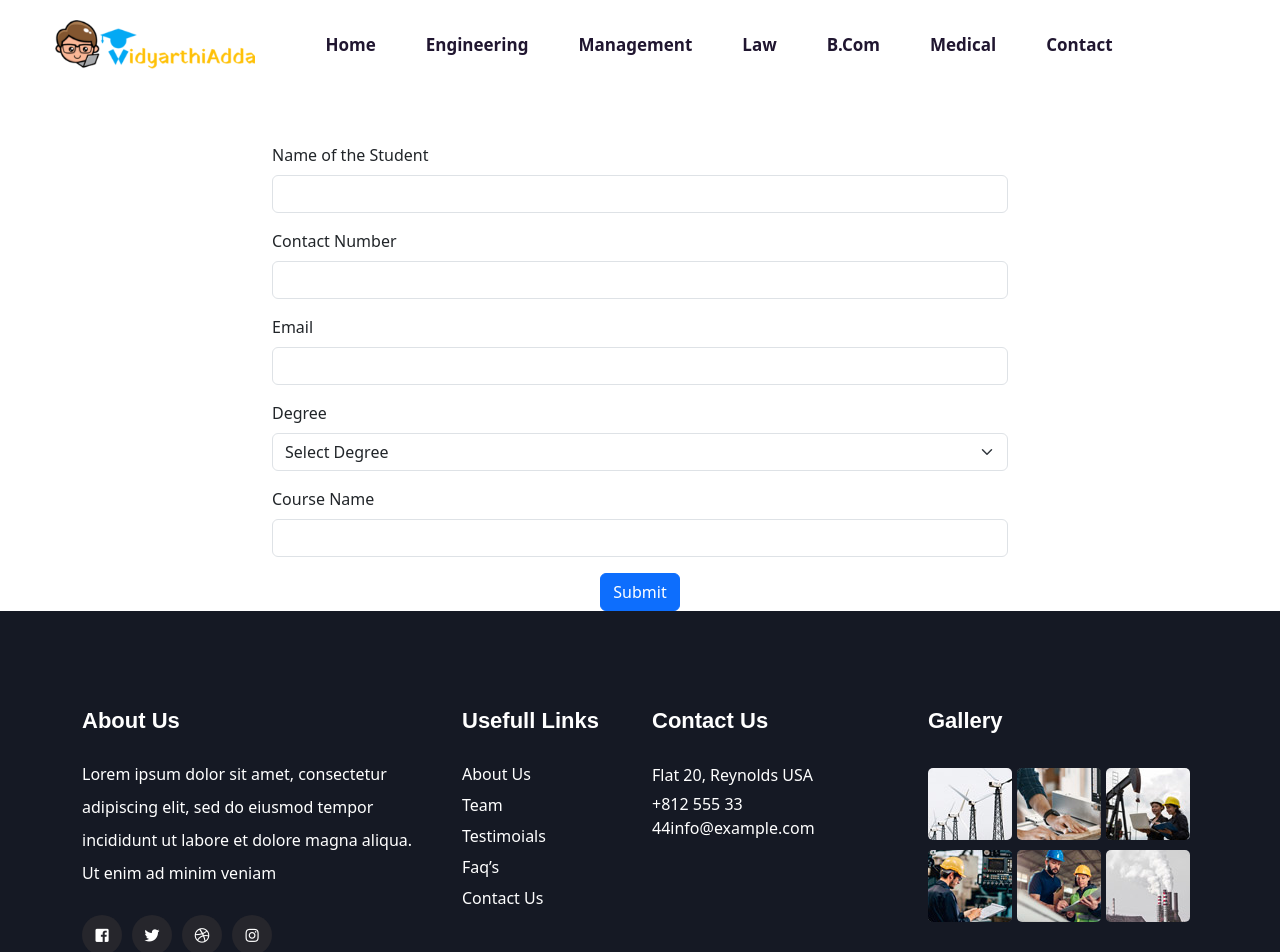
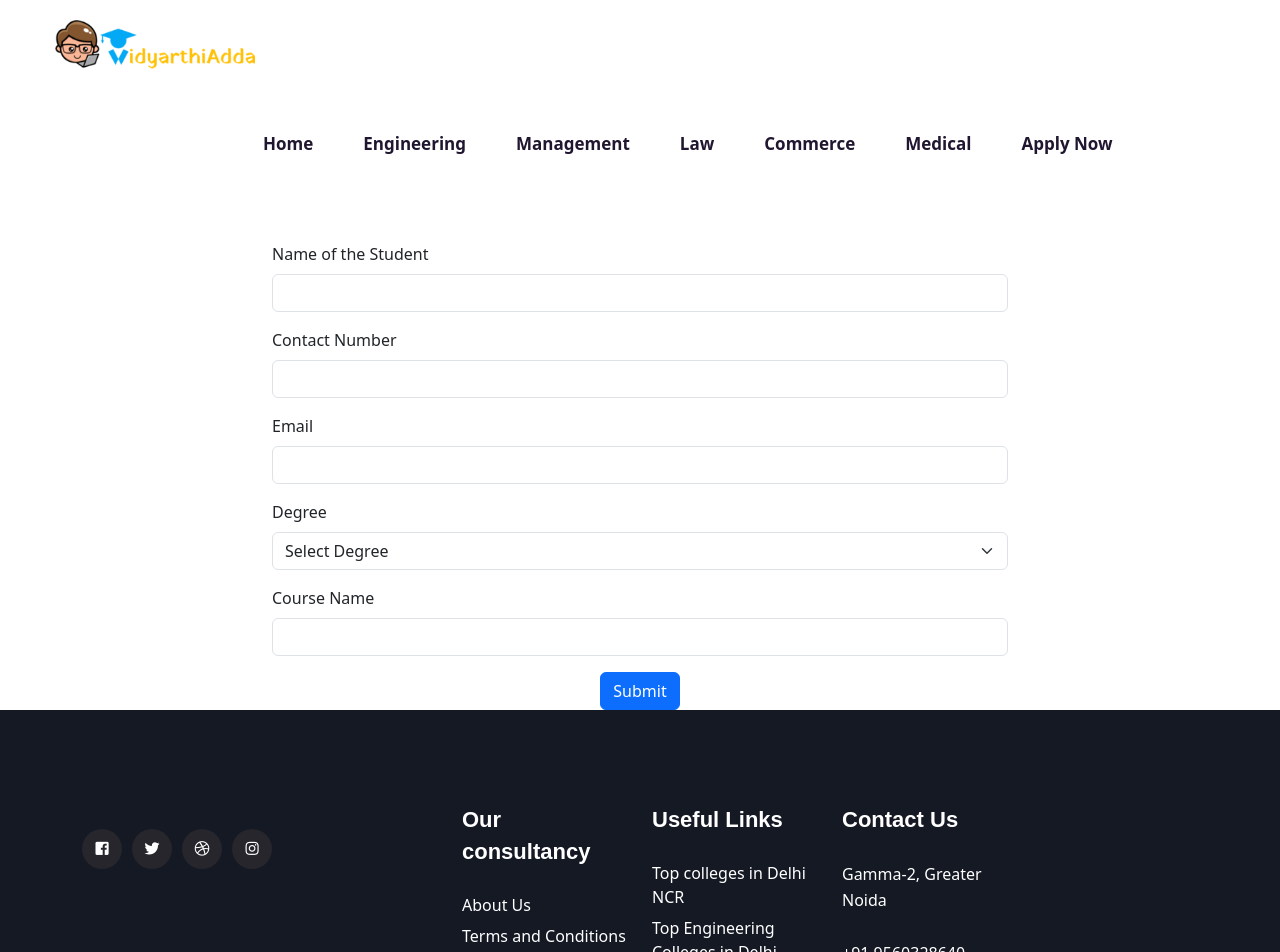
Before and after one commit to abdulrehman043/street_wolf, a Next.js app: page /apply/student_application in a window 1280 px wide. Shown: the part 80-1032 px from the top of the page. Built offline with nearby package versions, Linux system fonts and the light colour scheme; a web font is replaced by a local one.

Commit message:
update changes

```diff
--- a/app/page.jsx
+++ b/app/page.jsx
@@ -23,8 +23,8 @@ const Home = () => {
       <Milestone/>
       {/* <PartnerColleges/> */}
       {/* <Testimonial/> */}
-      <NewsLetter/>
-      <Youtube/>
+      {/* <NewsLetter/> */}
+      {/* <Youtube/> */}
       <Footer/>
     </div>
   );
--- a/components/find_colleges.jsx
+++ b/components/find_colleges.jsx
@@ -111,7 +111,7 @@ const FindCollege = () => {
                         <div className="col-lg-2 col-md-6">
                             <div className="features-two-sec-single  hover_yellow">
                                 <div className="text-center">
-                                    <img src="assets/logo/hyd.png" alt="Engaged Learners, Active Learners" />
+                                    <img src="assets/logo/hyedrabad.png" alt="Engaged Learners, Active Learners" />
                                 </div>
                                 <h3 className="text-center">Hyedrabad</h3>
                             </div>
--- a/components/footer.jsx
+++ b/components/footer.jsx
@@ -11,18 +11,14 @@ import React from 'react';
 
 const Footer = () =>
 {
+    const currentYear = new Date().getFullYear();
+
     return(
         <footer className="footer-section">
         <div className="container">
             <div className="row">
                 <div className="col-xl-4 col-lg-6 col-md-6 wow fadeInUp animated" data-wow-delay="100ms" style={{ visibility: 'visible', animationDelay: '100ms', animationName: 'fadeInUp' }}>
                     <div className="footer-widget-single footer-widget-about">
-                        <div className="footer-widget-title">
-                            <h3>About Us</h3>
-                        </div>
-                        <div className="footer-widget-about-text">
-                            <p>Lorem ipsum dolor sit amet, consectetur adipiscing elit, sed do eiusmod tempor incididunt ut labore et dolore magna aliqua. Ut enim ad minim veniam</p>
-                        </div>
                         <div className="footer-widget-about-social">
                             <a href="#"><i className="fab fa-facebook-square"></i></a>
                             <a href="#"><i className="fab fa-twitter"></i></a>
@@ -34,14 +30,25 @@ const Footer = () =>
                 <div className="col-xl-2 col-lg-6 col-md-6 wow fadeInUp animated" data-wow-delay="200ms" style={{ visibility: 'visible', animationDelay: '200ms', animationName: 'fadeInUp' }}>
                     <div className="footer-widget-single footer-widget-useful-links">
                        <div className="footer-widget-title">
-                            <h3>Usefull Links</h3>
+                            <h3>Our consultancy</h3>
                         </div>
                         <ul className="footer-widget-useful-links-list list-unstyled">
                             <li><a href="#">About Us</a></li>
-                            <li><a href="#">Team</a></li>
-                            <li><a href="a.html">Testimoials</a></li>
+                            <li><a href="#">Terms and Conditions</a></li>
                             <li><a href="#">Faq’s</a></li>
                             <li><a href="#">Contact Us</a></li>
+                        </ul>
+                    </div>
+                </div>
+                <div className="col-xl-2 col-lg-6 col-md-6 wow fadeInUp animated" data-wow-delay="200ms" style={{ visibility: 'visible', animationDelay: '200ms', animationName: 'fadeInUp' }}>
+                    <div className="footer-widget-single footer-widget-useful-links">
+                       <div className="footer-widget-title">
+                            <h3>Useful Links</h3>
+                        </div>
+                        <ul className="footer-widget-useful-links-list list-unstyled">
+                            <li><a href="#">Top colleges in Delhi NCR</a></li>
+                            <li><a href="#">Top Engineering Colleges in Delhi</a></li>
+                            <li><a href="#">Top PGDM Colleges in Delhi NCR</a></li>
                         </ul>
                     </div>
                 </div>
@@ -51,74 +58,17 @@ const Footer = () =>
                             <h3>Contact Us</h3>
                         </div>
                         <div className="footer-widget_contact-info">
-                            <p>Flat 20, Reynolds USA</p>
-                            <a href="tel:666-888-0000">+812 555 33 44</a>
-                            <a href="mailto:info@example.com">info@example.com</a><br/>
+                            <p>Gamma-2, Greater Noida</p> <br/>
+                            <a href="tel:9560328640">+91 9560328640</a><br/>
+                            <a href="mailto:contact@vidyarthiadda.com">contact@vidyarthiadda.com</a><br/>
                         </div>
-                    </div>
-                </div>
-                <div className="col-xl-4 col-lg-6 col-md-6 wow fadeInUp animated" data-wow-delay="400ms" style={{ visibility: 'visible', animationDelay: '400ms', animationName: 'fadeInUp' }}>
-                    <div className="footer-widget-single footer-widget-gallery">
-                       <div className="footer-widget-title">
-                            <h3>Gallery</h3>
-                        </div>
-                        <ul className="footer-widget-gallery-list list-unstyled">
-                            <li>
-                                <div className="gallery-img">
-                                    <img src="/assets/footer/footer-gallery-img-1.jpg" alt=""/>
-                                    <div className="gallery-img-hover">
-                                        <i className="fa fa-link"></i>
-                                    </div>
-                                </div>
-                            </li>
-                            <li>
-                                <div className="gallery-img">
-                                    <img src="/assets/footer/footer-gallery-img-2.jpg" alt=""/>
-                                    <div className="gallery-img-hover">
-                                        <i className="fa fa-link"></i>
-                                    </div>
-                                </div>
-                            </li>
-                            <li>
-                                <div className="gallery-img">
-                                    <img src="/assets/footer/footer-gallery-img-3.jpg" alt=""/>
-                                    <div className="gallery-img-hover">
-                                        <i className="fa fa-link"></i>
-                                    </div>
-                                </div>
-                            </li>
-                            <li>
-                                <div className="gallery-img">
-                                    <img src="/assets/footer/footer-gallery-img-4.jpg" alt=""/>
-                                    <div className="gallery-img-hover">
-                                        <i className="fa fa-link"></i>
-                                    </div>
-                                </div>
-                            </li>
-                            <li>
-                                <div className="gallery-img">
-                                    <img src="/assets/footer/footer-gallery-img-5.jpg" alt=""/>
-                                    <div className="gallery-img-hover">
-                                        <i className="fa fa-link"></i>
-                                    </div>
-                                </div>
-                            </li>
-                            <li>
-                                <div className="gallery-img">
-                                    <img src="/assets/footer/footer-gallery-img-6.jpg" alt=""/>
-                                    <div className="gallery-img-hover">
-                                        <i className="fa fa-link"></i>
-                                    </div>
-                                </div>
-                            </li>
-                        </ul>
                     </div>
                 </div>
             </div>
             <div className="row">
                 <div className="col-xl-12">
                     <div className="footer-bottom">
-                        <p>© 2023, All Rights Reserved.</p>
+                        <p>© {currentYear}, All Rights Reserved.</p>
                     </div>
                 </div>
             </div>
--- a/components/navbar.jsx
+++ b/components/navbar.jsx
@@ -20,22 +20,23 @@ const NavBar = () => {
         'Management': [
             { label: 'Management', link: '/colleges/top-mba-colleges' },
             { label: 'MBA', link: '/colleges/top-mba-colleges' },
-            { label: 'BBA', link: '/colleges/top-bba-colleges' }
+            { label: 'BBA', link: '/colleges/top-bba-colleges' },
+            { label: 'PGDM', link: '/colleges/top-pgdm-colleges' },
         ],
         'Law': [
             { label: 'Law', link: '/colleges/top-llb-colleges' },
-            { label: 'LLB', link: '/colleges/top-llb-colleges' }
+            { label: 'LLB', link: '/colleges/top-llb-colleges' },
+            { label: 'BA LLB', link: '/colleges/top-ba-llb-colleges' },
         ],
         'Commerce': [
-            { label: 'B.Com', link: '/colleges/top-llb-colleges' },
-            { label: 'Services Details', link: 'service-details.html' }
+            { label: 'Commerce', link: '/colleges/top-bcom-colleges' },
+            { label: 'B.Com', link: '/colleges/top-bcom-colleges' }
         ],
         'Medical': [
-            { label: 'Medical', link: 'blog.html' },
-            { label: 'Blog Classic', link: 'blog-classic.html' },
-            { label: 'Blog Details', link: 'blog-details.html' }
+            { label: 'Medical', link: '/colleges/top-pharmacy-colleges' },
+            { label: 'Pharmacy', link: '/colleges/top-pharmacy-colleges' }
         ],
-        'Contact': [{ label: 'Contact', link: 'contact.html' }]
+        'Apply Now': [{ label: 'Apply Now', link: '/apply/student_application' }]
     };
 
     useEffect(() => {
@@ -49,15 +50,17 @@ const NavBar = () => {
                 document.querySelector('.sticky-header .navigation').insertAdjacentHTML('beforeend', mobileMenuContent);
 
                 // Dropdown Button
+                // Inside useEffect
                 var dropdownBtns = document.querySelectorAll('.mobile-menu li.dropdown .dropdown-btn');
                 dropdownBtns.forEach(function (btn) {
                     btn.addEventListener('click', function () {
-                        var submenu = this.previousElementSibling;
+                        var submenu = this.nextElementSibling; // Change this line
                         if (submenu) {
                             submenu.style.display = (submenu.style.display === 'none' || submenu.style.display === '') ? 'block' : 'none';
                         }
                     });
                 });
+
 
                 var animButton = document.querySelector(".mobile-nav-toggler");
                 var mobileMenu = document.querySelector(".mobile-menu");
@@ -134,7 +137,7 @@ const NavBar = () => {
                                 <div className="header_upper_one_box pull-left">
                                     <div className="logo">
 
-                                        <a href="index.html"><img src="/assets/logo/logo.png" alt="" title="" /></a>
+                                        <a href="/"><img src="/assets/logo/logo.png" alt="" title="" /></a>
                                     </div>
                                 </div>
                                 <div className="header_upper_two_box one pull-right">
@@ -216,41 +219,26 @@ const NavBar = () => {
 
             <div className="mobile-menu close-menu">
                 <nav className="menu-box">
-                    <ul className="navigation">
-                        <li className="dropdown current"><a href="index.html">Engineering</a>
+
+                <ul className="navigation">
+            {Object.entries(options).map(([category, items]) => (
+                <li key={category} className={items.length > 1 ? 'dropdown' : ''}>
+                    <a href={items[0].link}>{items[0].label}</a>
+                    {items.length > 1 && (
+                        <>
+                            <div className="dropdown-btn"><span className="fa fa-angle-down"></span></div>
                             <ul>
-                                <li><a href="college_page.html">Demo college 01</a></li>
-                                <li><a href="index2.html">Home 02</a></li>
+                                {items.slice(1).map((item, index) => (
+                                    <li key={`${category}-${index}`}>
+                                        <a href={item.link}>{item.label}</a>
+                                    </li>
+                                ))}
                             </ul>
-                            <div className="dropdown-btn"><span className="fa fa-angle-down"></span></div></li>
-                        <li><a href="about.html">Management</a></li>
-                        <li className="dropdown"><a href="#">Law</a>
-                            <ul>
-                                <li><a href="team.html">Team</a></li>
-                                <li><a href="testimonials.html">Testimonial</a></li>
-                                <li><a href="project.html">Project</a></li>
-                                <li><a href="project-details.html">Project Details</a>
-                                </li>
-                                <li><a href="faq.html">Faq</a></li>
-                                <li><a href="error.html">Error</a></li>
-                            </ul>
-                            <div className="dropdown-btn"><span className="fa fa-angle-down"></span></div></li>
-                        <li className="dropdown"><a href="#">Commerce</a>
-                            <ul>
-                                <li><a href="service.html"> Services</a></li>
-                                <li><a href="service-details.html"> Services Details</a>
-                                </li>
-                            </ul>
-                            <div className="dropdown-btn"><span className="fa fa-angle-down"></span></div></li>
-                        <li className="dropdown"><a href="#">Medical</a>
-                            <ul>
-                                <li><a href="blog.html">Blog Grid</a></li>
-                                <li><a href="blog-classic.html">Blog Classic</a></li>
-                                <li><a href="blog-details.html">Blog Details</a></li>
-                            </ul>
-                            <div className="dropdown-btn"><span className="fa fa-angle-down"></span></div></li>
-                        <li><a href="contact.html">Contact</a></li>
-                    </ul>
+                        </>
+                    )}
+                </li>
+            ))}
+        </ul>
                 </nav>
             </div>
 
```
Also changed, not shown: public/assets/logo/hyedrabad.png (added).
